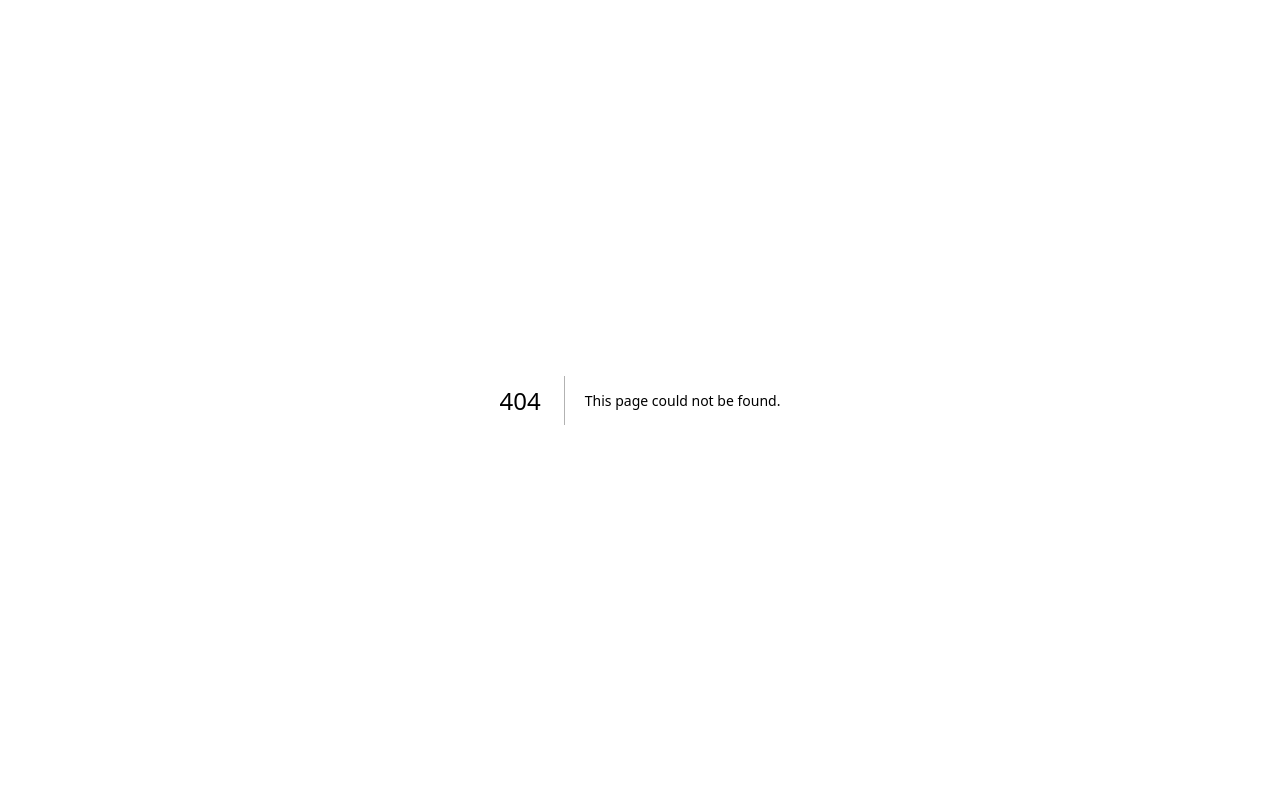
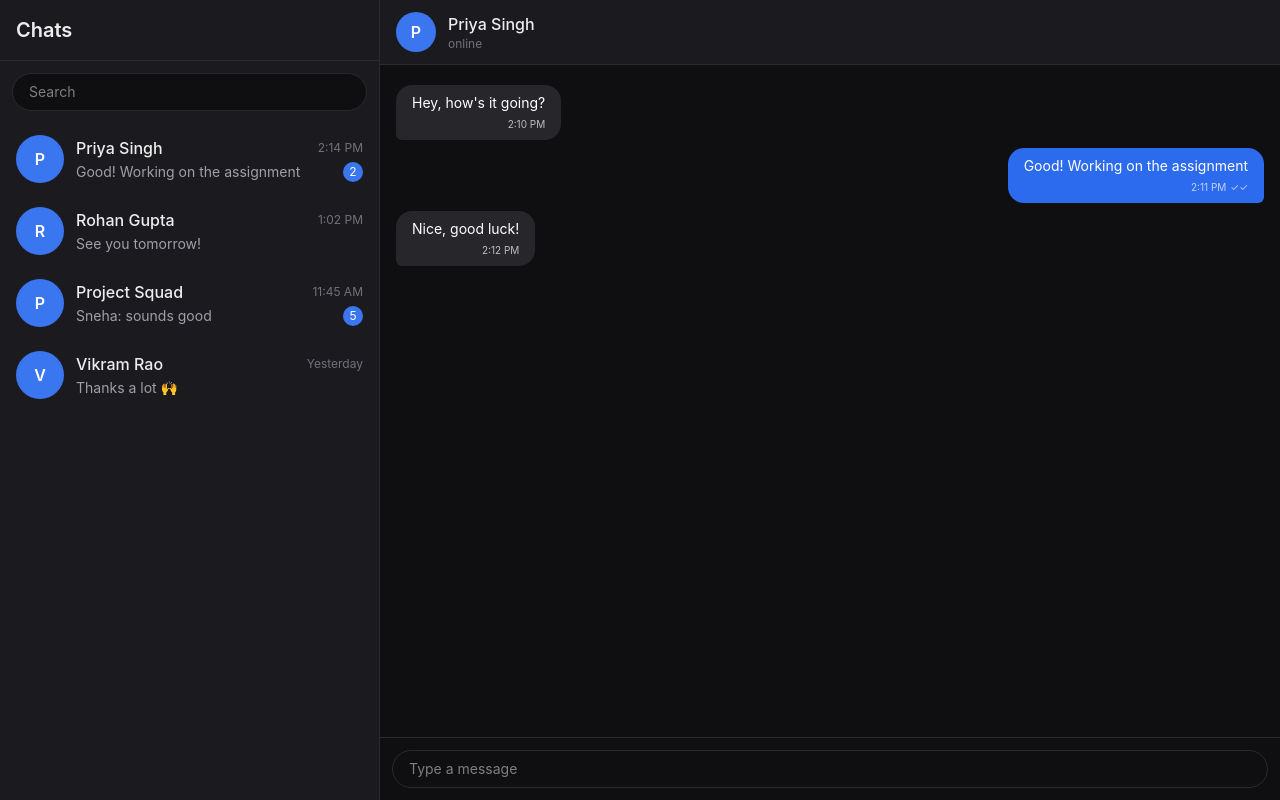
Before and after one commit to gurnoor-singh23/signal-clone, a Next.js app in the folder frontend/: page /chats/demo in a window 1280 px wide. Before the commit this address had no page. Built offline with nearby package versions, Linux system fonts and the light colour scheme.

Commit message:
Phase 3: chat UI components - sidebar, header, message bubbles

```diff
--- /dev/null
+++ b/frontend/app/chats/demo/page.tsx
@@ -0,0 +1,28 @@
+import ChatHeader from "@/components/ChatHeader";
+import MessageBubble from "@/components/MessageBubble";
+
+const fakeMessages = [
+  { content: "Hey, how's it going?", time: "2:10 PM", isOwn: false },
+  { content: "Good! Working on the assignment", time: "2:11 PM", isOwn: true, status: "read" as const },
+  { content: "Nice, good luck!", time: "2:12 PM", isOwn: false },
+];
+
+export default function DemoChatPage() {
+  return (
+    <div className="flex-1 flex flex-col">
+      <ChatHeader name="Priya Singh" status="online" />
+      <div className="flex-1 overflow-y-auto py-4">
+        {fakeMessages.map((m, i) => (
+          <MessageBubble key={i} {...m} />
+        ))}
+      </div>
+      <div className="p-3 border-t border-signal-border">
+        <input
+          type="text"
+          placeholder="Type a message"
+          className="w-full rounded-full bg-signal-dark px-4 py-2 text-sm outline-none border border-signal-border"
+        />
+      </div>
+    </div>
+  );
+}
--- a/frontend/app/chats/layout.tsx
+++ b/frontend/app/chats/layout.tsx
@@ -1,7 +1,15 @@
+import ConversationListItem from "@/components/ConversationListItem";
+
+const fakeConversations = [
+  { name: "Priya Singh", lastMessage: "Good! Working on the assignment", time: "2:14 PM", unread: 2 },
+  { name: "Rohan Gupta", lastMessage: "See you tomorrow!", time: "1:02 PM" },
+  { name: "Project Squad", lastMessage: "Sneha: sounds good", time: "11:45 AM", unread: 5 },
+  { name: "Vikram Rao", lastMessage: "Thanks a lot 🙌", time: "Yesterday" },
+];
+
 export default function ChatsLayout({ children }: { children: React.ReactNode }) {
   return (
     <div className="flex h-screen bg-background text-foreground">
-      {/* Left pane - conversation list */}
       <div className="w-[380px] border-r border-signal-border flex flex-col bg-signal-panel">
         <div className="p-4 border-b border-signal-border flex items-center justify-between">
           <h1 className="text-xl font-semibold">Chats</h1>
@@ -14,17 +22,13 @@ export default function ChatsLayout({ children }: { children: React.ReactNode })
           />
         </div>
         <div className="flex-1 overflow-y-auto">
-          {/* Conversation list items will go here */}
-          <div className="px-4 py-8 text-center text-sm text-zinc-500">
-            No conversations yet
-          </div>
+          {fakeConversations.map((c) => (
+            <ConversationListItem key={c.name} {...c} />
+          ))}
         </div>
       </div>
 
-      {/* Right pane - active chat */}
-      <div className="flex-1 flex flex-col">
-        {children}
-      </div>
+      <div className="flex-1 flex flex-col">{children}</div>
     </div>
   );
 }
--- /dev/null
+++ b/frontend/components/ChatHeader.tsx
@@ -0,0 +1,18 @@
+type Props = {
+  name: string;
+  status: string;
+};
+
+export default function ChatHeader({ name, status }: Props) {
+  return (
+    <div className="flex items-center gap-3 px-4 py-3 border-b border-signal-border bg-signal-panel">
+      <div className="h-10 w-10 rounded-full bg-signal-blue flex items-center justify-center text-white font-semibold">
+        {name.charAt(0).toUpperCase()}
+      </div>
+      <div>
+        <div className="font-medium">{name}</div>
+        <div className="text-xs text-zinc-500">{status}</div>
+      </div>
+    </div>
+  );
+}
--- /dev/null
+++ b/frontend/components/ConversationListItem.tsx
@@ -0,0 +1,39 @@
+import Link from "next/link";
+
+type Props = {
+  name: string;
+  lastMessage: string;
+  time: string;
+  unread?: number;
+  active?: boolean;
+  href?: string;
+};
+
+export default function ConversationListItem({ name, lastMessage, time, unread, active, href = "/chats/demo" }: Props) {
+  return (
+    <Link
+      href={href}
+      className={`flex items-center gap-3 px-4 py-3 cursor-pointer hover:bg-signal-dark/50 ${
+        active ? "bg-signal-dark" : ""
+      }`}
+    >
+      <div className="h-12 w-12 rounded-full bg-signal-blue flex items-center justify-center text-white font-semibold shrink-0">
+        {name.charAt(0).toUpperCase()}
+      </div>
+      <div className="flex-1 min-w-0">
+        <div className="flex items-center justify-between">
+          <span className="font-medium truncate">{name}</span>
+          <span className="text-xs text-zinc-500 shrink-0">{time}</span>
+        </div>
+        <div className="flex items-center justify-between mt-0.5">
+          <span className="text-sm text-zinc-400 truncate">{lastMessage}</span>
+          {unread ? (
+            <span className="bg-signal-blue text-white text-xs rounded-full h-5 min-w-5 px-1.5 flex items-center justify-center shrink-0">
+              {unread}
+            </span>
+          ) : null}
+        </div>
+      </div>
+    </Link>
+  );
+}
--- /dev/null
+++ b/frontend/components/MessageBubble.tsx
@@ -0,0 +1,30 @@
+type Props = {
+  content: string;
+  time: string;
+  isOwn: boolean;
+  status?: "sent" | "delivered" | "read";
+};
+
+export default function MessageBubble({ content, time, isOwn, status }: Props) {
+  return (
+    <div className={`flex ${isOwn ? "justify-end" : "justify-start"} px-4 py-1`}>
+      <div
+        className={`max-w-[65%] rounded-2xl px-4 py-2 ${
+          isOwn
+            ? "bg-signal-bubble-out text-white rounded-br-md"
+            : "bg-signal-bubble-in text-white rounded-bl-md"
+        }`}
+      >
+        <p className="text-sm">{content}</p>
+        <div className="flex items-center justify-end gap-1 mt-1">
+          <span className="text-[10px] opacity-70">{time}</span>
+          {isOwn && status && (
+            <span className="text-[10px] opacity-70">
+              {status === "read" ? "✓✓" : status === "delivered" ? "✓✓" : "✓"}
+            </span>
+          )}
+        </div>
+      </div>
+    </div>
+  );
+}
```
